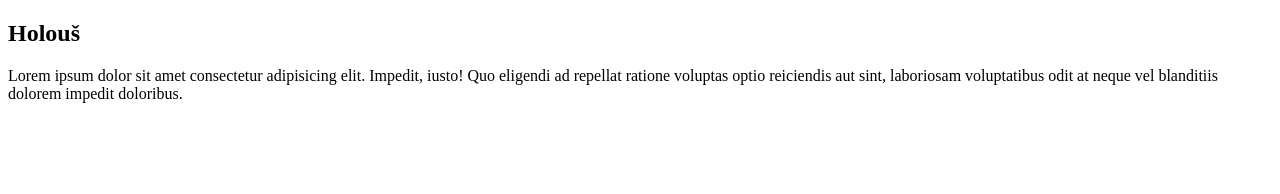
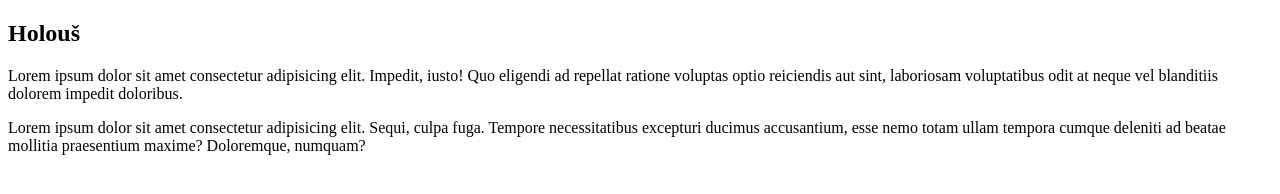
Before and after one commit to JakubHolous/holous2, a plain HTML site: page index.html in a window 1280 px wide. Drawn offline with Linux system fonts and the light colour scheme.

Commit message:
přidání druhý odstavec

```diff
--- a/index.html
+++ b/index.html
@@ -9,5 +9,8 @@
     <p>Lorem ipsum dolor sit amet consectetur adipisicing elit. Impedit, iusto! Quo eligendi ad repellat ratione
         voluptas optio reiciendis aut sint, laboriosam voluptatibus odit at neque vel blanditiis dolorem impedit
         doloribus.</p>
+    <p>Lorem ipsum dolor sit amet consectetur adipisicing elit. Sequi, culpa fuga. Tempore necessitatibus excepturi
+        ducimus accusantium, esse nemo totam ullam tempora cumque deleniti ad beatae mollitia praesentium maxime?
+        Doloremque, numquam?</p>
 </body>
 </html>
```
